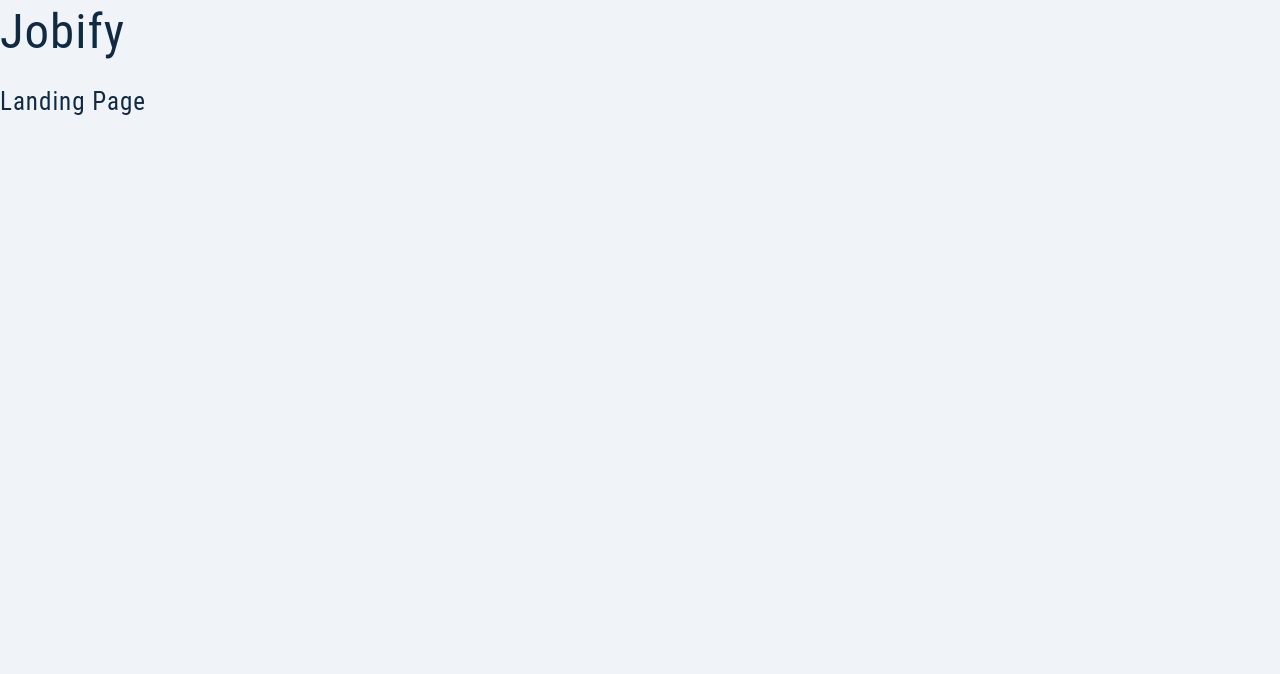
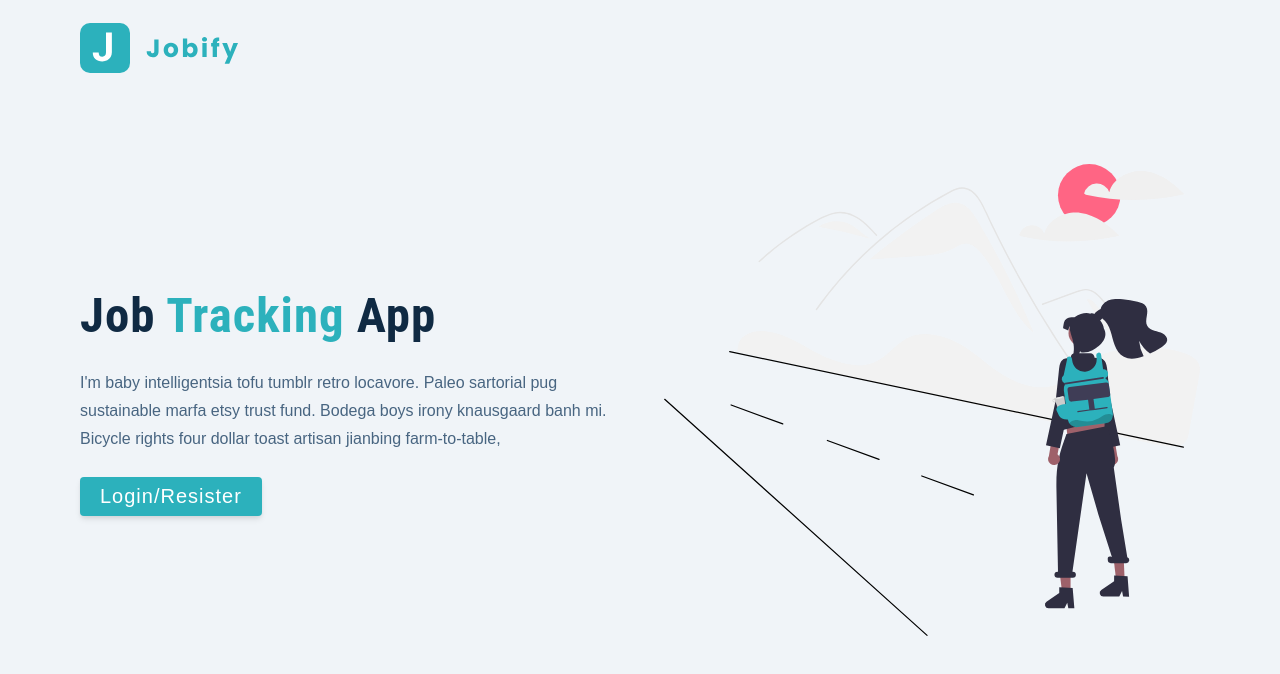
Before and after one commit to GraceYou500/Jobify-MERN-APP, a React (Create React App) app in the folder client/: page / in a window 1280 px wide. Shown: the top 674 px of the page. Built offline with nearby package versions, Linux system fonts and the light colour scheme.

Commit message:
Wrapper styled component

```diff
--- a/client/package.json
+++ b/client/package.json
@@ -10,6 +10,7 @@
     "react": "^18.2.0",
     "react-dom": "^18.2.0",
     "react-scripts": "5.0.1",
+    "styled-components": "^5.3.6",
     "web-vitals": "^2.1.4"
   },
   "scripts": {
--- a/client/src/App.js
+++ b/client/src/App.js
@@ -3,7 +3,6 @@ import Landing from './pages/Landing';
 function App() {
   return (
     <>
-      <h1>Jobify</h1>
       <Landing />
     </>
   );
--- a/client/src/pages/Landing.js
+++ b/client/src/pages/Landing.js
@@ -1,8 +1,73 @@
 import logo from '../assets/images/logo.svg';
 import main from '../assets/images/main.svg';
+import styled from 'styled-components';
 
 const Landing = () => {
-  return <h4>Landing Page</h4>;
+  return (
+    <Wrapper>
+      <nav>
+        <img src={logo} alt='jobify' className='logo' />
+      </nav>
+      <div className='container page'>
+        {/* Info */}
+        <div className='info'>
+          <h1>
+            job <span>tracking</span> app
+          </h1>
+          <p>
+            I'm baby intelligentsia tofu tumblr retro locavore. Paleo sartorial
+            pug sustainable marfa etsy trust fund. Bodega boys irony knausgaard
+            banh mi. Bicycle rights four dollar toast artisan jianbing
+            farm-to-table,
+          </p>
+          <button className='btn btn-hero'>Login/Resister</button>
+        </div>
+        <img src={main} alt='job hunt' className='img main-img' />
+      </div>
+    </Wrapper>
+  );
 };
 
+const Wrapper = styled.main`
+  nav {
+    width: var(--fluid-width);
+    max-width: var(--max-width);
+    margin: 0 auto;
+    height: var(--nav-height);
+    display: flex;
+    align-items: center;
+  }
+
+  .page {
+    min-height: calc(100vh - var(--nav-height));
+    display: grid;
+    align-items: center;
+    margin-top: -3rem;
+  }
+
+  h1 {
+    font-weight: 700;
+    span {
+      color: var(--primary-500);
+    }
+  }
+
+  p {
+    color: var(--grey-600);
+  }
+  .main-img {
+    display: none;
+  }
+
+  @media (min-width: 992px) {
+    .page {
+      grid-template-columns: 1fr 1fr;
+      column-gap: 3rem;
+    }
+    .main-img {
+      display: block;
+    }
+  }
+`;
+
 export default Landing;
```
Also changed, not shown: 1 other file (tests, documents, lock files or other folders).
